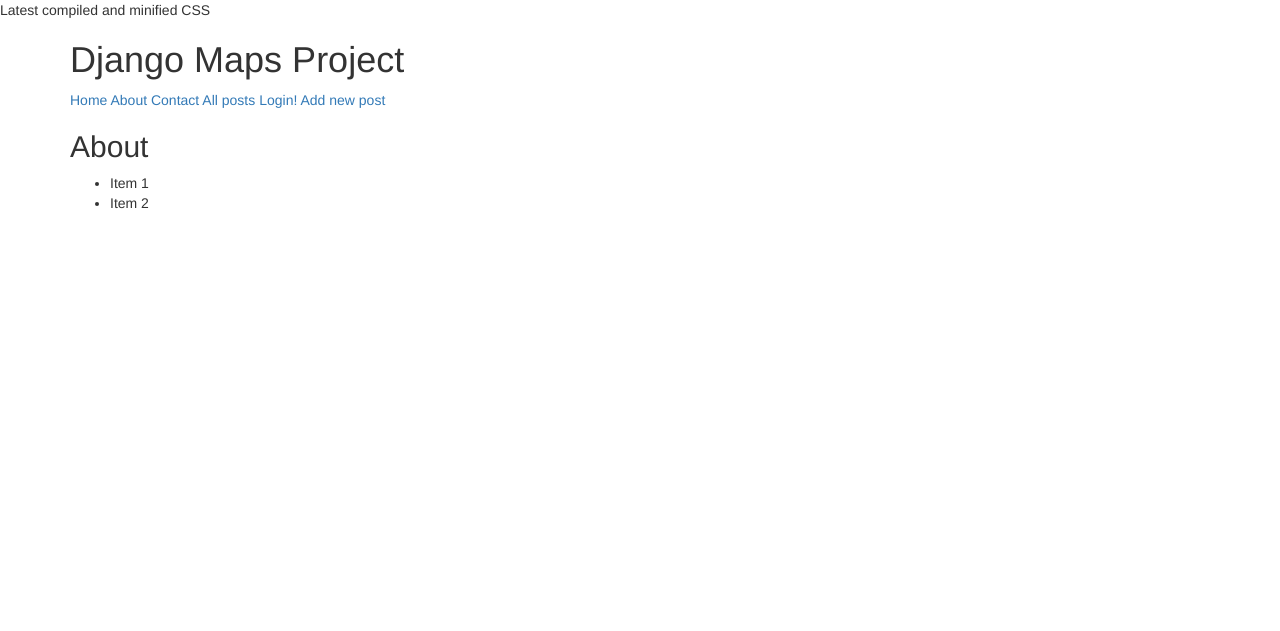
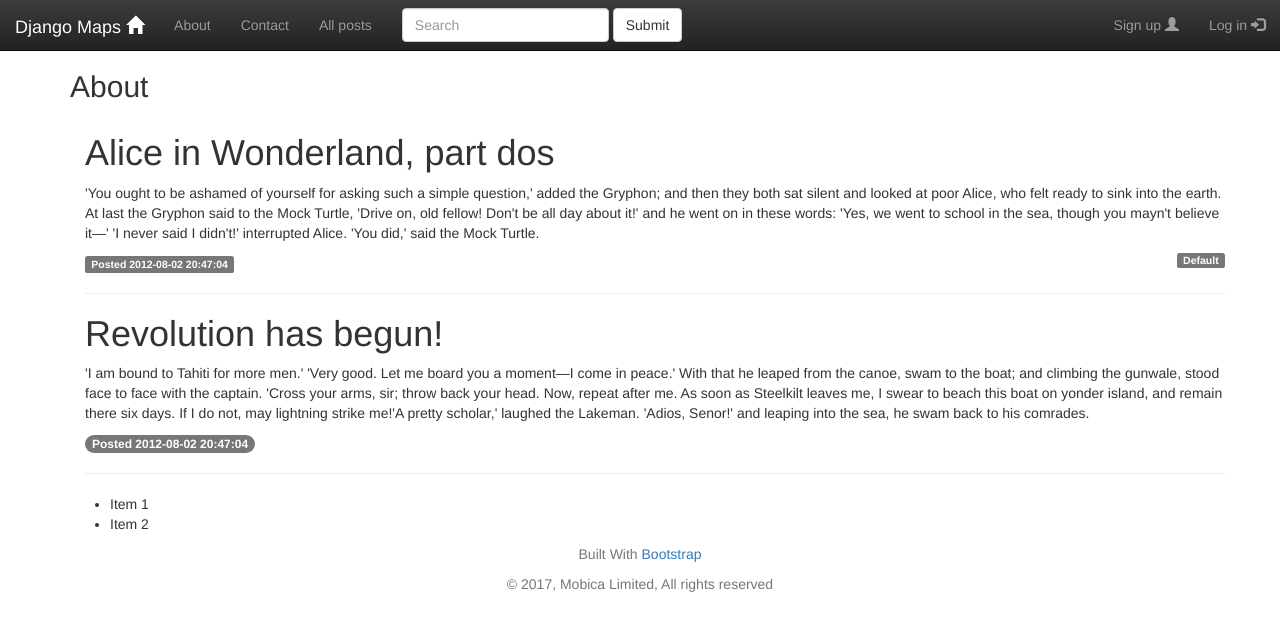
Before and after one commit to OrangeKing/pyRecommender, a Django app: page /about/ in a window 1280 px wide. Shown: the top 631 px of the page. Run offline with Django 3.2, Linux system fonts and the light colour scheme; some libraries are stand-ins or nearby versions.

Commit message:
Start bootstrap components merge into templates

```diff
--- a/src/templates/about.html
+++ b/src/templates/about.html
@@ -3,6 +3,7 @@
 
 {% block content %}
 <h2>About</h2>
+{% include "snippets/blog_beta.html" %}
 
 {% include "snippets/sidebar.html" %}
 
--- a/src/templates/base.html
+++ b/src/templates/base.html
@@ -9,11 +9,12 @@
     {% include "snippets/css.html" %}
 </head>
 
-<body>
-    {% include "snippets/navbar.html" %}
+<body style="padding-top:50px;">
+    {% include "snippets/navbar_beta.html" %}
     <div class="container">
         {% block content %} {% endblock content %}
     </div>
+    {% include "snippets/footer_beta.html" %}
     {% include "snippets/js.html" %}
 </body>
 </html>
--- /dev/null
+++ b/src/templates/snippets/blog_beta.html
@@ -0,0 +1,20 @@
+
+<div class="container">
+        <h1>Alice in Wonderland, part dos</h1>
+        <p>'You ought to be ashamed of yourself for asking such a simple question,' added the Gryphon; and then they both sat silent and looked at poor Alice, who felt ready to sink into the earth. At last the Gryphon said to the Mock Turtle, 'Drive on, old fellow! Don't be all day about it!' and he went on in these words:
+        'Yes, we went to school in the sea, though you mayn't believe it—'
+        'I never said I didn't!' interrupted Alice.
+        'You did,' said the Mock Turtle.</p>
+        <div>
+            <span class="label label-default">Posted 2012-08-02 20:47:04</span><span class="label label-default pull-right">Default</span>
+        </div>
+        <hr>
+        <h1>Revolution has begun!</h1>
+        <p>'I am bound to Tahiti for more men.'
+            'Very good. Let me board you a moment—I come in peace.' With that he leaped from the canoe, swam to the boat; and climbing the gunwale, stood face to face with the captain.
+            'Cross your arms, sir; throw back your head. Now, repeat after me. As soon as Steelkilt leaves me, I swear to beach this boat on yonder island, and remain there six days. If I do not, may lightning strike me!'A pretty scholar,' laughed the Lakeman. 'Adios, Senor!' and leaping into the sea, he swam back to his comrades.</p>
+        <div>
+            <span class="badge badge-success">Posted 2012-08-02 20:47:04</span><div class="pull-right"><span class="label">alice</span> <span class="label">story</span> <span class="label">blog</span> <span class="label">personal</span></div>
+        </div>
+        <hr>
+    </div>
--- a/src/templates/snippets/css.html
+++ b/src/templates/snippets/css.html
@@ -1,4 +1,3 @@
-Latest compiled and minified CSS
 <link rel="stylesheet" href="https://maxcdn.bootstrapcdn.com/bootstrap/3.3.7/css/bootstrap.min.css" integrity="sha384-BVYiiSIFeK1dGmJRAkycuHAHRg32OmUcww7on3RYdg4Va+PmSTsz/K68vbdEjh4u" crossorigin="anonymous">
 
 <!-- Optional theme -->
--- /dev/null
+++ b/src/templates/snippets/footer_beta.html
@@ -0,0 +1,7 @@
+<footer id="footer">
+        <div class="container text-center">
+          <p class="text-muted credit">Built With <a href="http://getbootstrap.com">Bootstrap</a></p>
+          <p class="text-muted credit">© 2017, Mobica Limited, All rights reserved</p>
+        </div>
+
+      </footer>
--- /dev/null
+++ b/src/templates/snippets/navbar_beta.html
@@ -0,0 +1,60 @@
+<!--<div class="container">
+    <h1>Django Maps Project</h1>
+    <a href="{% url 'about' %}">About</a>
+    <a href="{% url 'login' %}">Login!</a>
+    <a href="{% url 'posts:add' %}">Add new post</a>
+</div>-->
+
+<nav class="navbar navbar-inverse navbar-fixed-top">
+    <div class="container-fluid">
+        <!-- Brand and toggle get grouped for better mobile display -->
+        <div class="navbar-header">
+            <button type="button" class="navbar-toggle collapsed" data-toggle="collapse" data-target="#bs-example-navbar-collapse-1"
+                aria-expanded="false">
+                  <span class="sr-only">Toggle navigation</span>
+                  <!-- Three-stripes-button appears when screen size is limited -->
+                  <span class="icon-bar"></span>
+                  <span class="icon-bar"></span>
+                  <span class="icon-bar"></span>
+                </button>
+            <a class="navbar-brand" href="{% url 'index' %}">Django Maps <span class="glyphicon glyphicon-home" aria-hidden="true"></span></a>
+        </div>
+
+        <!-- Collect the nav links, forms, and other content for toggling -->
+        <div class="collapse navbar-collapse" id="bs-example-navbar-collapse-1">
+            <ul class="nav navbar-nav">
+                <li><a href="{% url 'about' %}">About</a></li>
+                <li><a href="{% url 'contact' %}">Contact</a></li>
+                <li><a href="{% url 'posts:list' %}">All posts</a></li>
+            </ul>
+            <ul class="nav navbar-nav navbar-center">
+                <form class="navbar-form navbar-left" role="search">
+                    <div class="form-group">
+                        <input type="text" class="form-control" placeholder="Search">
+                    </div>
+                    <button type="submit" class="btn btn-default">Submit</button>
+                </form>
+            </ul>
+            <!-- Right part of a navbar -->
+            <ul class="nav navbar-nav navbar-right">
+                    {% url 'contact' as contact %}
+                    {% ifequal request.path contact %}
+                <li><a href="register_page.html">My posts <span class="glyphicon glyphicon-user" aria-hidden="true"></span>
+                    </a></li>
+                <li><a data-toggle="modal" data-target="#myModal">Add new post <span class="glyphicon glyphicon-pencil" aria-hidden="true"></span>
+                    </a></li>
+                <li><a data-toggle="modal" data-target="#myModal">Logout <span class="glyphicon glyphicon-log-out" aria-hidden="true"></span>
+                </a></li>
+                {% else %}
+
+                <li><a href="register_page.html">Sign up <span class="glyphicon glyphicon-user" aria-hidden="true"></span>
+                    </a></li>
+                <li><a data-toggle="modal" data-target="#myModal">Log in <span class="glyphicon glyphicon-log-in" aria-hidden="true"></span>
+                </a></li>
+                {% endifequal %}
+            </ul>
+            </li>
+            </ul>
+        </div>
+    </div>
+</nav>
```
Also changed, not shown: src/templates/contact.html (+7 -1 lines), src/templates/home_page.html (+13 -11 lines).
